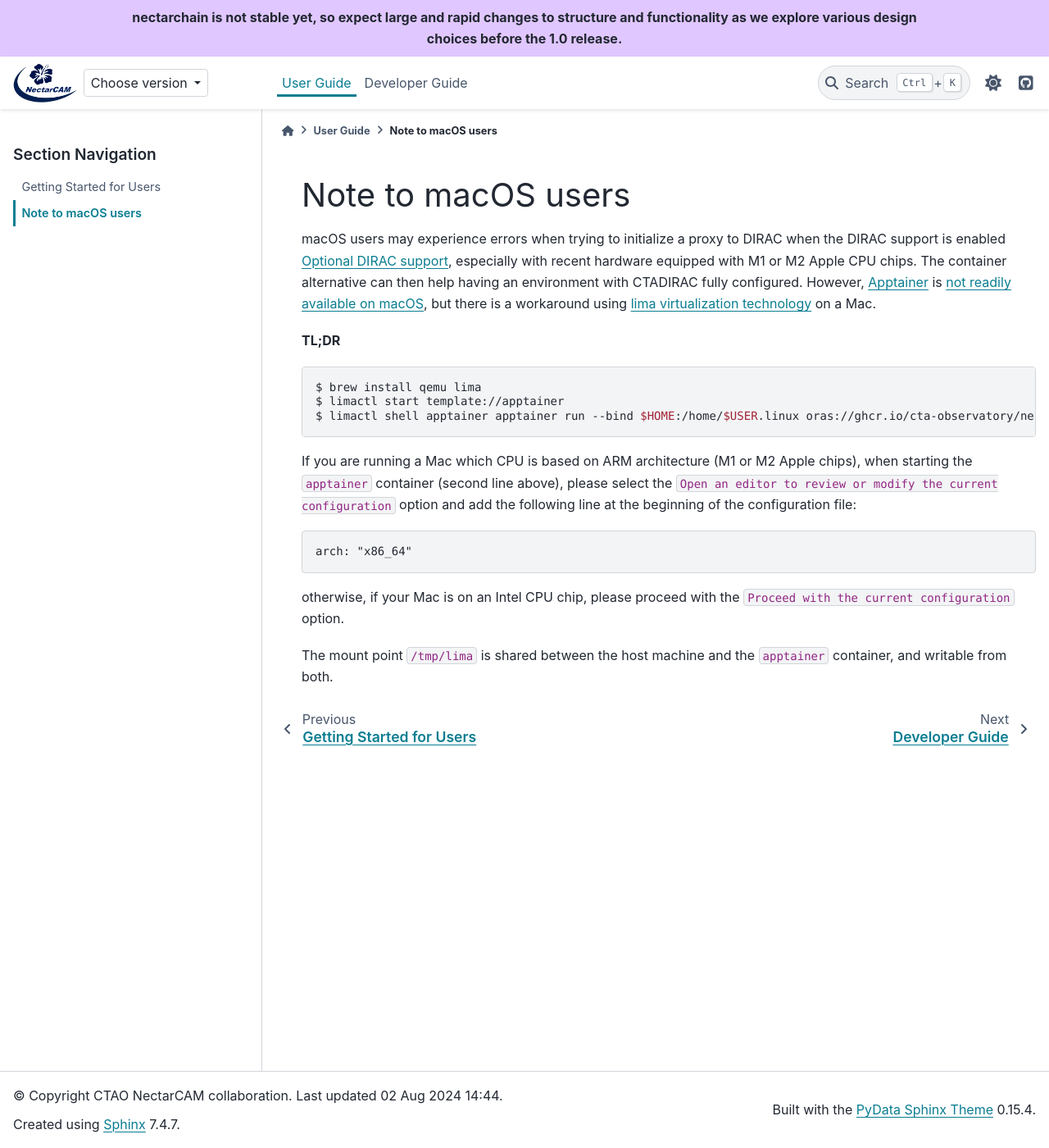
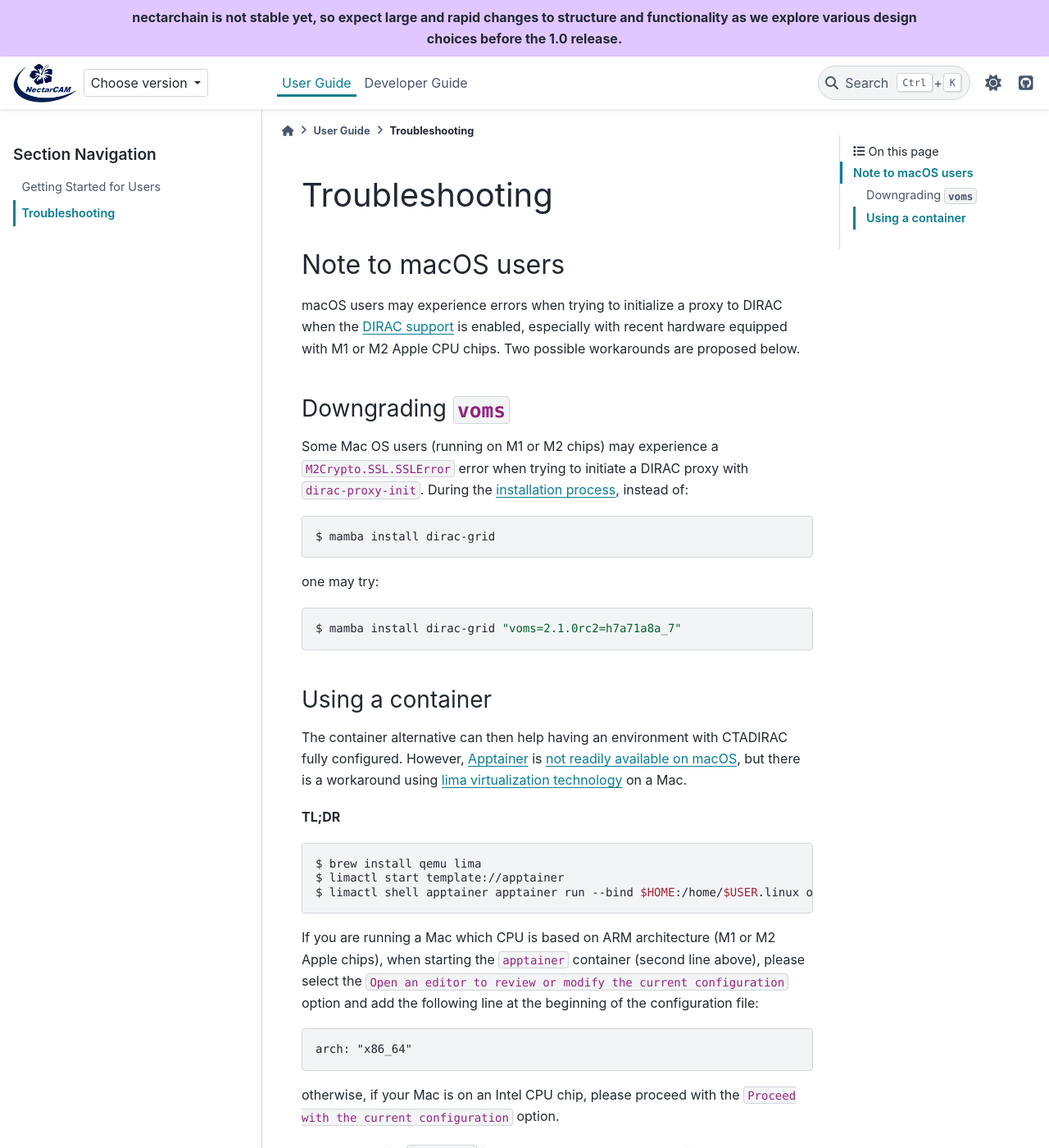
Before and after one commit to cta-observatory/nectarchain, a Sphinx documentation site: the page built from docs/user-guide/troubleshooting.rst, in a window 1280 px wide and 1400 px high. Shown: the whole window at 82% size. Built offline with Sphinx 7.4.7 and the PyData theme 0.15.4, drawn with Linux system fonts in a browser that asks for light colours; pages that are not in the unit, such as notebooks, are missing from menus; the version number could not be read and is left out.

Commit message:
Expand Troubelshooting section in doc, and put workarounds for DIRAC for Mac users in the same place.

```diff
--- a/docs/user-guide/troubleshooting.rst
+++ b/docs/user-guide/troubleshooting.rst
@@ -1,9 +1,43 @@
 .. _troubleshooting:
+
+Troubleshooting
+===============
+
+.. _note_mac_users
 
 Note to macOS users
 -------------------
 
-macOS users may experience errors when trying to initialize a proxy to DIRAC when the DIRAC support is enabled :ref:`optional-dirac-support`, especially with recent hardware equipped with M1 or M2 Apple CPU chips. The container alternative can then help having an environment with CTADIRAC fully configured. However, `Apptainer <https://apptainer.org/>`_ is `not readily available on macOS <https://apptainer.org/docs/admin/main/installation.html#mac>`_, but there is a workaround using `lima virtualization technology <https://lima-vm.io/>`_ on a Mac.
+macOS users may experience errors when trying to initialize a proxy to DIRAC when the
+`DIRAC support <optional-dirac-support>`_ is enabled, especially with recent
+hardware equipped with M1 or M2 Apple CPU chips. Two possible workarounds are proposed
+below.
+
+Downgrading `voms`
+^^^^^^^^^^^^^^^^^^
+
+Some Mac OS users (running on M1 or M2 chips) may experience a ``M2Crypto.SSL.SSLError``
+error when trying to initiate a DIRAC proxy with ``dirac-proxy-init``. During the
+`installation process <optional-dirac-support>`_, instead of:
+
+.. code-block:: console
+
+   $ mamba install dirac-grid
+
+one may try:
+
+.. code-block:: console
+
+  $ mamba install dirac-grid "voms=2.1.0rc2=h7a71a8a_7"
+
+
+Using a container
+^^^^^^^^^^^^^^^^^
+
+The container alternative can then help having an environment with CTADIRAC fully configured.
+However, `Apptainer <https://apptainer.org/>`_ is `not readily available on macOS <https://apptainer.org/docs/admin/main/installation.html#mac>`_,
+but there is a workaround using `lima virtualization technology <https://lima-vm.io/>`_
+on a Mac.
 
 **TL;DR**
 
@@ -14,12 +48,17 @@ macOS users may experience errors when trying to initialize a proxy to DIRAC whe
    $ limactl shell apptainer apptainer run --bind $HOME:/home/$USER.linux oras://ghcr.io/cta-observatory/nectarchain:latest
 
 
-If you are running a Mac which CPU is based on ARM architecture (M1 or M2 Apple chips), when starting the ``apptainer`` container (second line above), please select the ``Open an editor to review or modify the current configuration`` option and add the following line at the beginning of the configuration file:
+If you are running a Mac which CPU is based on ARM architecture (M1 or M2 Apple chips),
+when starting the ``apptainer`` container (second line above), please select the
+``Open an editor to review or modify the current configuration`` option and add the
+following line at the beginning of the configuration file:
 
 .. code-block:: console
 
    arch: "x86_64"
 
-otherwise, if your Mac is on an Intel CPU chip, please proceed with the ``Proceed with the current configuration`` option.
+otherwise, if your Mac is on an Intel CPU chip, please proceed with the
+``Proceed with the current configuration`` option.
 
-The mount point ``/tmp/lima`` is shared between the host machine and the ``apptainer`` container, and writable from both.
+The mount point ``/tmp/lima`` is shared between the host machine and the ``apptainer``
+container, and writable from both.
```
Also changed, not shown: docs/developer-guide/getting-started.rst (+2 -13 lines).
